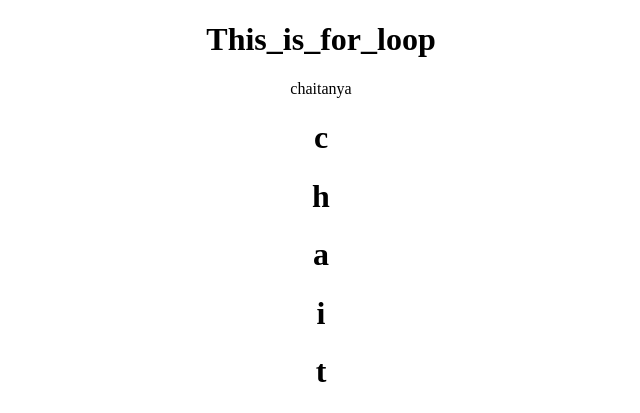
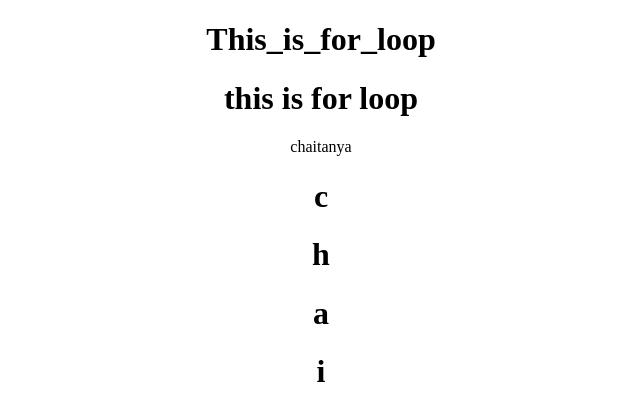
Before and after one commit to chaitanyaderangula/loops, a Django app: page /forloop/ in a window 1280 px wide. Shown: the top 413 px of the page, without its empty margins (319-959 px from the left). Run offline with Django 4.2, Linux system fonts and the light colour scheme.

Commit message:
Update forloop.html

```diff
--- a/templates/forloop.html
+++ b/templates/forloop.html
@@ -8,6 +8,7 @@
 <body>
     <center>
         <h1>This_is_for_loop</h1>
+        <h1>this is for loop</h1>
         {{name}}
     {% for i in name %}
     <h1>{{i}}</h1>
```
